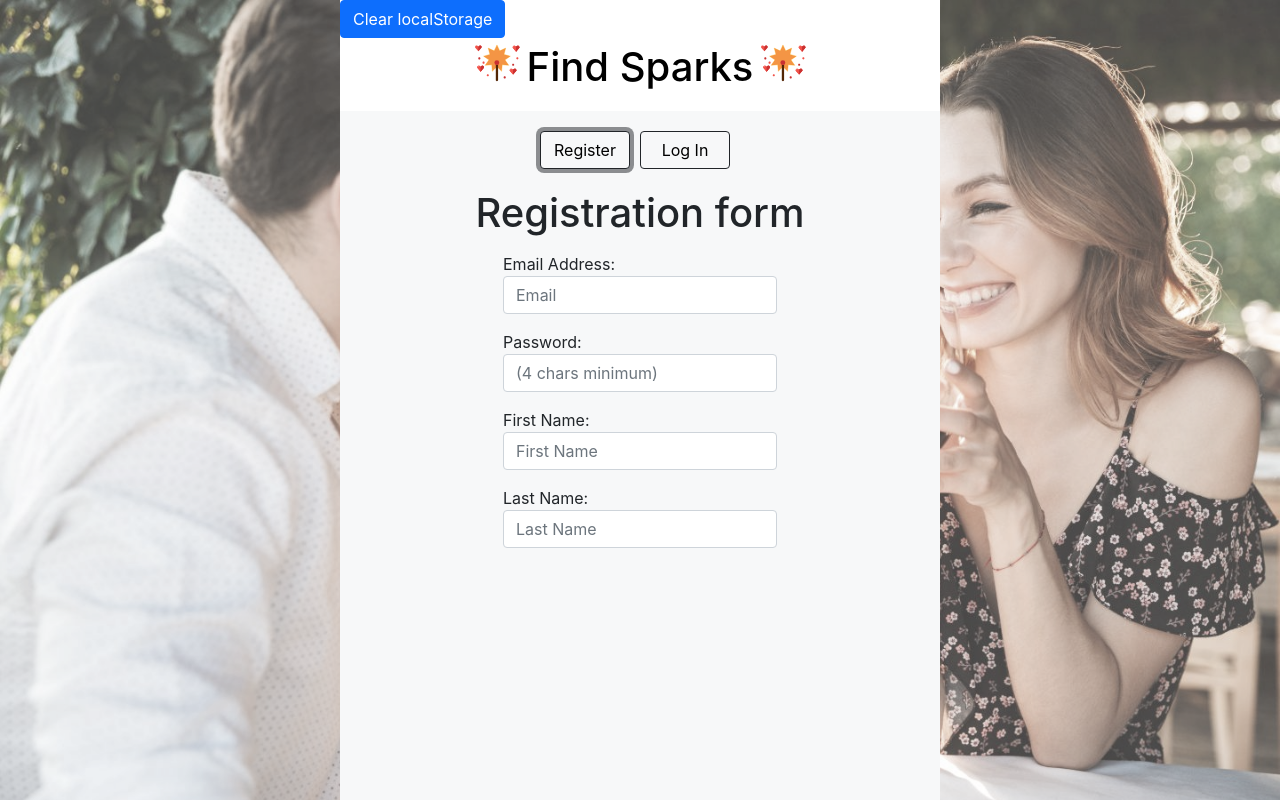
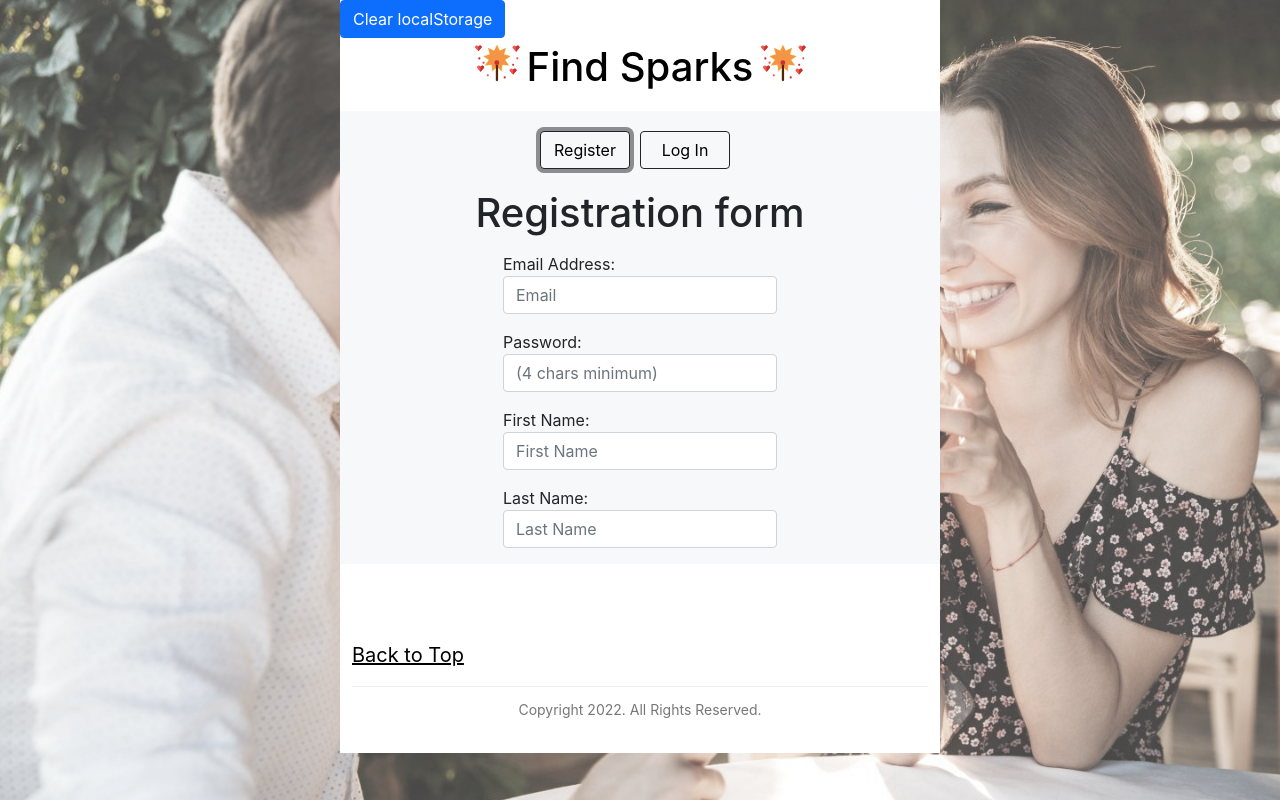
Before and after one commit to russellcs/ft1-dating-app, a React (Create React App) app: page / in a window 1280 px wide. Both pictures are taken after a click on the button "Register". Shown: the top 800 px of the page. Built offline with nearby package versions, Linux system fonts and the light colour scheme.

Commit message:
styling fixes

```diff
--- a/src/components/Onboarding/Onboarding.jsx
+++ b/src/components/Onboarding/Onboarding.jsx
@@ -53,7 +53,7 @@ const Onboarding = (props) => {
         </nav>
         <div>{screen === 0 && <Register setScreen={props.setScreen} />}</div>
         <div>{screen === 1 && <Login />}</div>
-        <Motto />
+        {screen === undefined && <Motto />}
       </div>
     </>
   );
--- a/src/components/Onboarding/register.css
+++ b/src/components/Onboarding/register.css
@@ -2,7 +2,6 @@
   display: flex;
   justify-content: center;
   background-color: rgb(247, 248, 249);
-  height: 80vh;
 }
 
 .submit {
@@ -96,3 +95,11 @@ h1 {
   font-weight: 500;
   color: rgb(215, 46, 61);
 }
+
+.form {
+  margin: 0 5px;
+}
+
+.motto {
+  text-align: center;
+}
```
